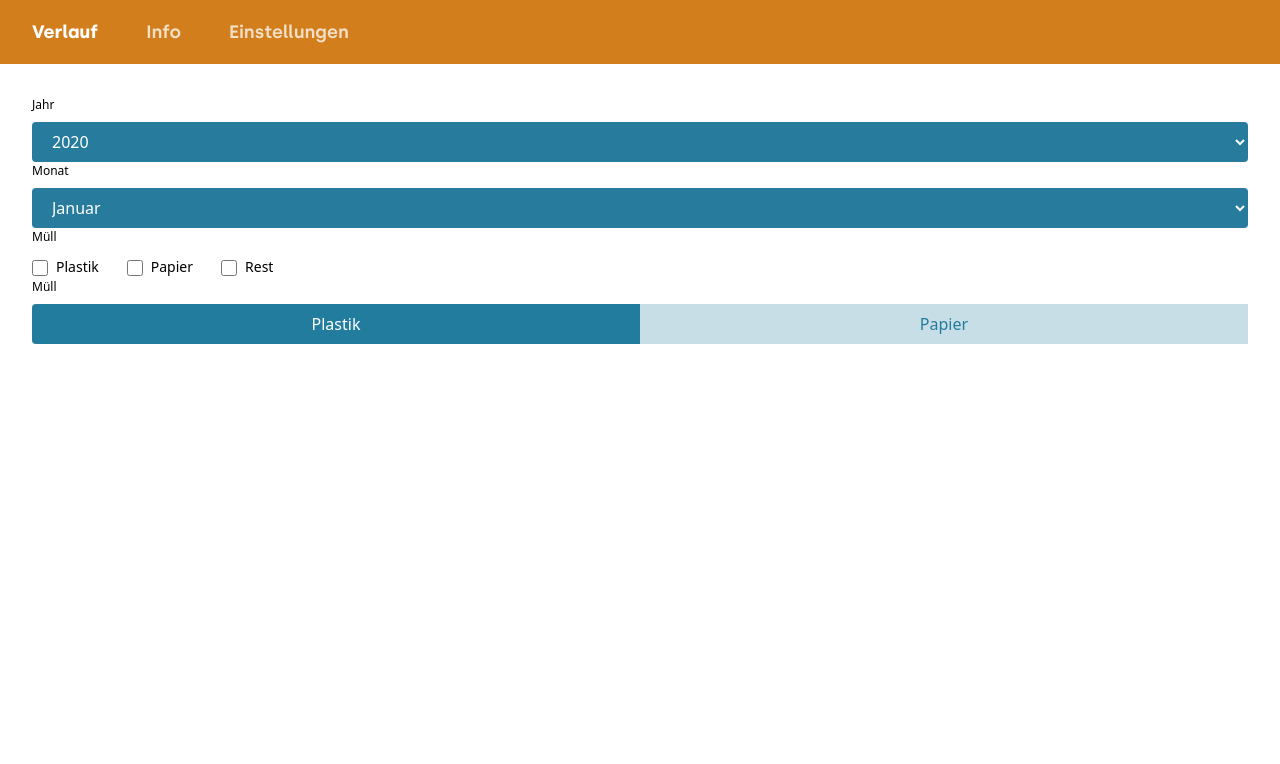
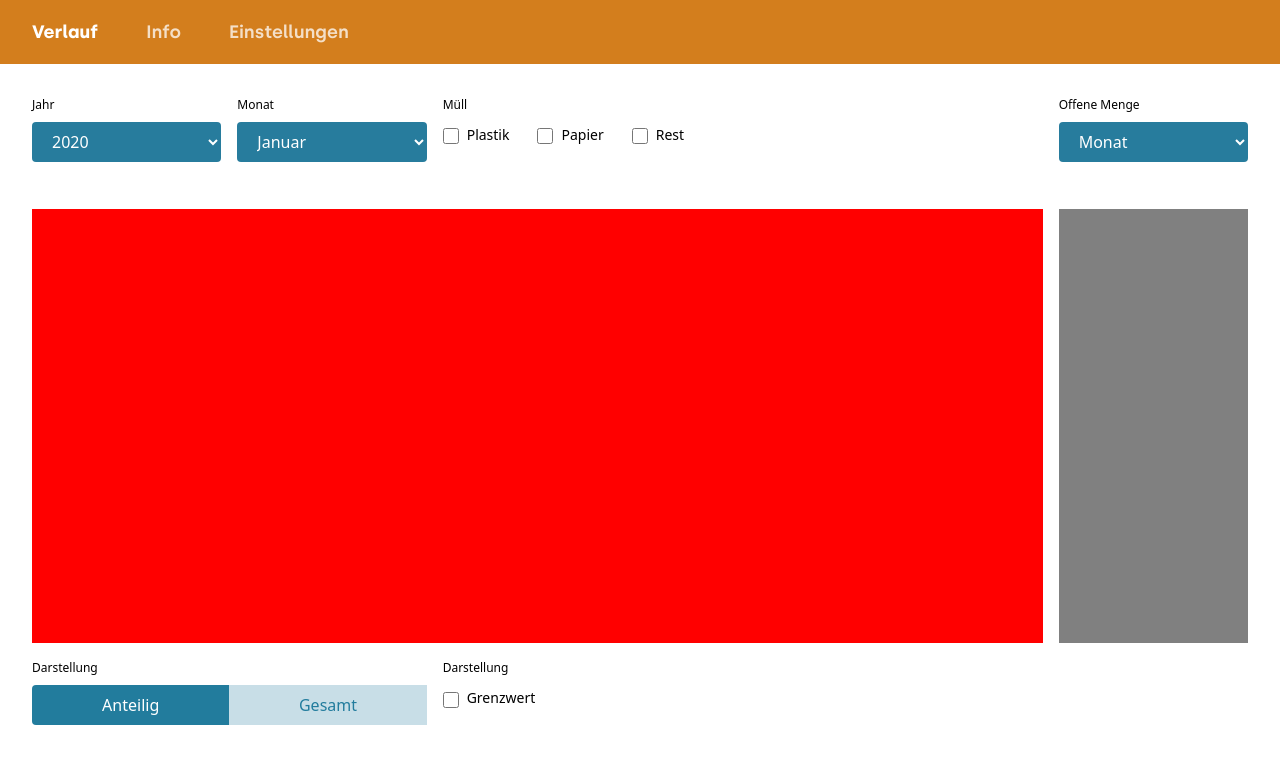
Before and after one commit to tobiasraab/HfG_SS21_backends_frontend, a Nuxt app: page / in a window 1280 px wide. Shown: the top 764 px of the page. Built offline with nearby package versions, Linux system fonts and the light colour scheme.

Commit message:
create interface

```diff
--- a/pages/index.vue
+++ b/pages/index.vue
@@ -3,11 +3,8 @@
   - Mülleimer oder Haken
   - Beachten: verschiedene Müllsorten (rest/bio/playstik/papier)
   - Einheit zum Messen von Müll (Volumen bzw. Anzahl Säcke, Gewicht)
--->
 
-<template>
-  <div>
-    <dropdown
+  <dropdown
       :label="'Jahr'"
       :options="[2020,2021]"
     />
@@ -22,6 +19,42 @@
     <switcher
       :label="'Müll'"
       :options="['Plastik', 'Papier', 'Rest']"
+    />
+-->
+
+<template>
+  <div class="grid grid-rows-6 grid-cols-12 gap-4">
+    <dropdown
+      class="col-start-1 col-end-3 row-start-1 row-end-2"
+      :label="'Jahr'"
+      :options="[2020,2021]"
+    />
+    <dropdown
+      class="col-start-3 col-end-5 row-start-1 row-end-2"
+      :label="'Monat'"
+      :options="['Januar', 'Februar', 'März']"
+    />
+    <checkbox
+      class="col-start-5 col-end-11 row-start-1 row-end-2"
+      :label="'Müll'"
+      :options="['Plastik', 'Papier', 'Rest']"
+    />
+    <dropdown
+      class="col-start-11 col-end-13 row-start-1 row-end-2"
+      :label="'Offene Menge'"
+      :options="['Monat', 'Jahr']"
+    />
+    <div id="bar_canvas" class="col-start-1 col-end-11 row-start-2 row-end-6" />
+    <div id="graph_canvas" class="col-start-11 col-end-13 row-start-2 row-end-6" />
+    <switcher
+      class="col-start-1 col-end-5 row-start-6 row-end-7"
+      :label="'Darstellung'"
+      :options="['Anteilig', 'Gesamt']"
+    />
+    <checkbox
+      class="col-start-5 col-end-11 row-start-6 row-end-7"
+      :label="'Darstellung'"
+      :options="['Grenzwert']"
     />
   </div>
 </template>
@@ -43,4 +76,16 @@ export default {
 </script>
 
 <style scoped>
+  #bar_canvas{
+    position: relative;
+    width: 100%;
+    height: 100%;
+    background-color: red;
+  }
+   #graph_canvas{
+    position: relative;
+    width: 100%;
+    height: 100%;
+    background-color: gray;
+  }
 </style>
```
